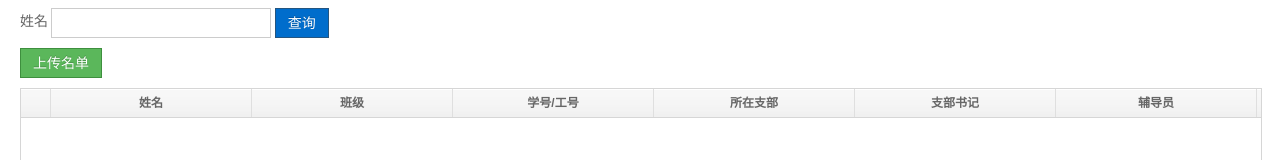
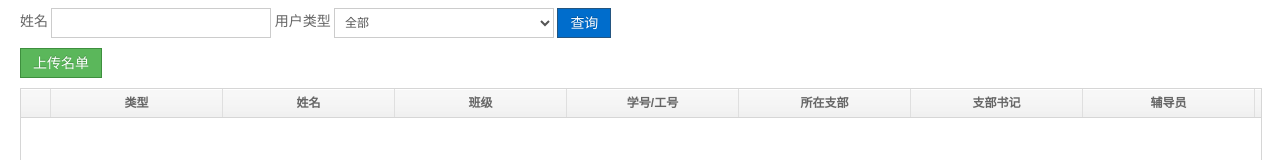
Before and after one commit to wjf8882300/us-front, a plain HTML site: page html/user/list.html in a window 1280 px wide. Both pictures are taken after a click on the label "姓名". Shown: the top 160 px of the page. Drawn offline with Linux system fonts and the light colour scheme; no server answers.

Commit message:
优化分数

```diff
--- a/html/user/list.html
+++ b/html/user/list.html
@@ -60,6 +60,13 @@
                   <div class="controls">
                     <label class="control-label">姓名</label>
                     <input id="username" type="text" name="username" class="ui-wizard-content">
+                    <label class="control-label">用户类型</label>
+                    <select class="form-control" id="userType">
+                    	  <option value="">全部</option>
+                    	  <option value="0">学生</option>
+					      <option value="1">支部书记</option>
+					      <option value="2">辅导员</option>
+                    </select>
                     <input id="bntSearch" class="btn btn-primary ui-wizard-content ui-formwizard-button" type="button" value="查询">
                   </div>
                 </div>
--- a/js/page/score/score.js
+++ b/js/page/score/score.js
@@ -14,7 +14,7 @@ define(["jquery", "Common", "Constant", "ligerui.ligerGrid", "bootstrap.min"], f
 		        { display: '班级', name: 'className', minWidth:150},
 		        { display: '学号/工号', name: 'userNo', minWidth:150},
 		        { display: '所在支部', name: 'teamName', minWidth:150},
-				{ display: '成绩', name: 'score', minWidth:150}
+				{ display: '成绩', name: 'answer', minWidth:150}
 	        ],
 	        url:Constant.score.queryAllStudent,
 	        parms:{"userType":"0"},
--- a/js/page/user/user.js
+++ b/js/page/user/user.js
@@ -9,6 +9,7 @@ define(["jquery", "Common", "Constant", "ligerui.ligerGrid"], function($, Common
 		grid = $("#maingrid4").ligerGrid({
 	        checkbox: true,
 	        columns: [
+	        { display: '类型', name: 'userType'},
 	        { display: '姓名', name: 'userName'},
 	        { display: '班级', name: 'className'},
 	        { display: '学号/工号', name: 'userNo'},
@@ -76,6 +77,7 @@ define(["jquery", "Common", "Constant", "ligerui.ligerGrid"], function($, Common
 
 	$("#bntSearch").click(function()
 	{
+		grid.setParm("userType", $("#userType").val());
 		grid.setParm("userName", $("#username").val());
 		grid.loadData(grid.url);
 	});
```
